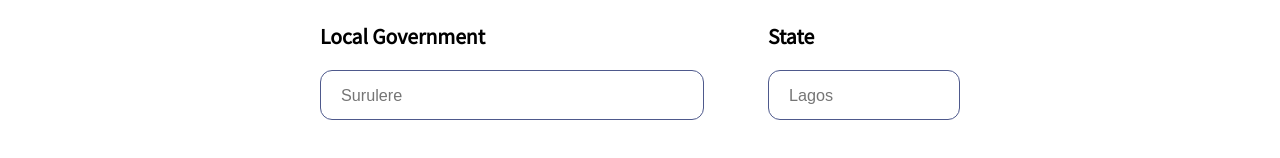
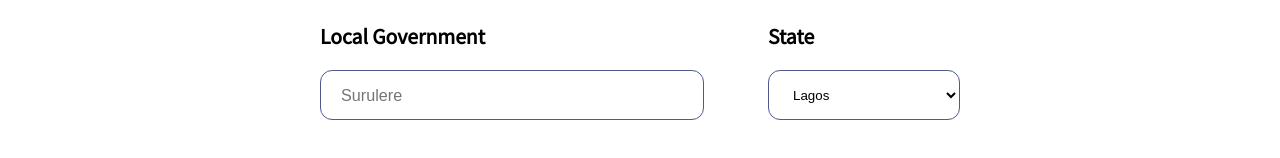
Before and after one commit to lario0913/task-one, a React (Create React App) app: page / in a window 1280 px wide. Shown: the part 840-998 px from the top of the page. Built offline with nearby package versions, Linux system fonts and the light colour scheme.

Commit message:
changed an input tag to a select tag

```diff
--- a/src/Components/BillingInfo/BillingInfo.js
+++ b/src/Components/BillingInfo/BillingInfo.js
@@ -10,7 +10,11 @@ function BillingInfo(props) {
             </div>
             <div>
                 <span><label>Card Type</label><p>*</p></span>
-                <input placeholder="Visa" />
+                <select name="card">
+                <option value="visa">Visa</option>
+                <option value="verve">Verve</option>
+                <option value="master-card">Master card</option>
+            </select>
             </div>
             <div className="card-details">
                 <div className="details">
--- a/src/Components/PersonalInfo/PersonalInfo.css
+++ b/src/Components/PersonalInfo/PersonalInfo.css
@@ -65,6 +65,8 @@
 
     .second-content > div.card-details > div > input,
     .second-content > div > input,
+    .second-content > div > select,
+    .first-content > div.address > div > select,
     .first-content > div.address > div > input,
     .first-content > div > input {
       background: #FFFFFF;
--- a/src/Components/PersonalInfo/PersonalInfo.js
+++ b/src/Components/PersonalInfo/PersonalInfo.js
@@ -28,9 +28,15 @@ function PersonalInfo(props) {
                 <label>Local Government</label>
                 <input placeholder="Surulere" />
             </div>
+
             <div className="state">
                 <label>State</label>
-                <input placeholder="Lagos" />
+                <select name="state">
+                    <option value="Lagos">Lagos</option>
+                    <option value="Oyo">Oyo</option>
+                    <option value="Osun">Osun</option>
+                    <option value="Kogi">Kogi</option>
+                </select>
             </div>
         </div>
         <div className="confirm">
--- a/src/Components/Tabs/Tabs.js
+++ b/src/Components/Tabs/Tabs.js
@@ -17,7 +17,6 @@ function Tabs() {
         <div className="container">
             <h1 className="heading">Complete your Purchase</h1>
             <div className="block-tabs">
-
                 <div
                     onClick={() => toggleTab("personal")}
                     className={nextTab === "personal" ? "tabs active-tabs" : "tabs"}
@@ -36,7 +35,6 @@ function Tabs() {
                 >
                     Confirm Payment
                 </div>
-
             </div>
 
             <div className="content-tabs">
```
